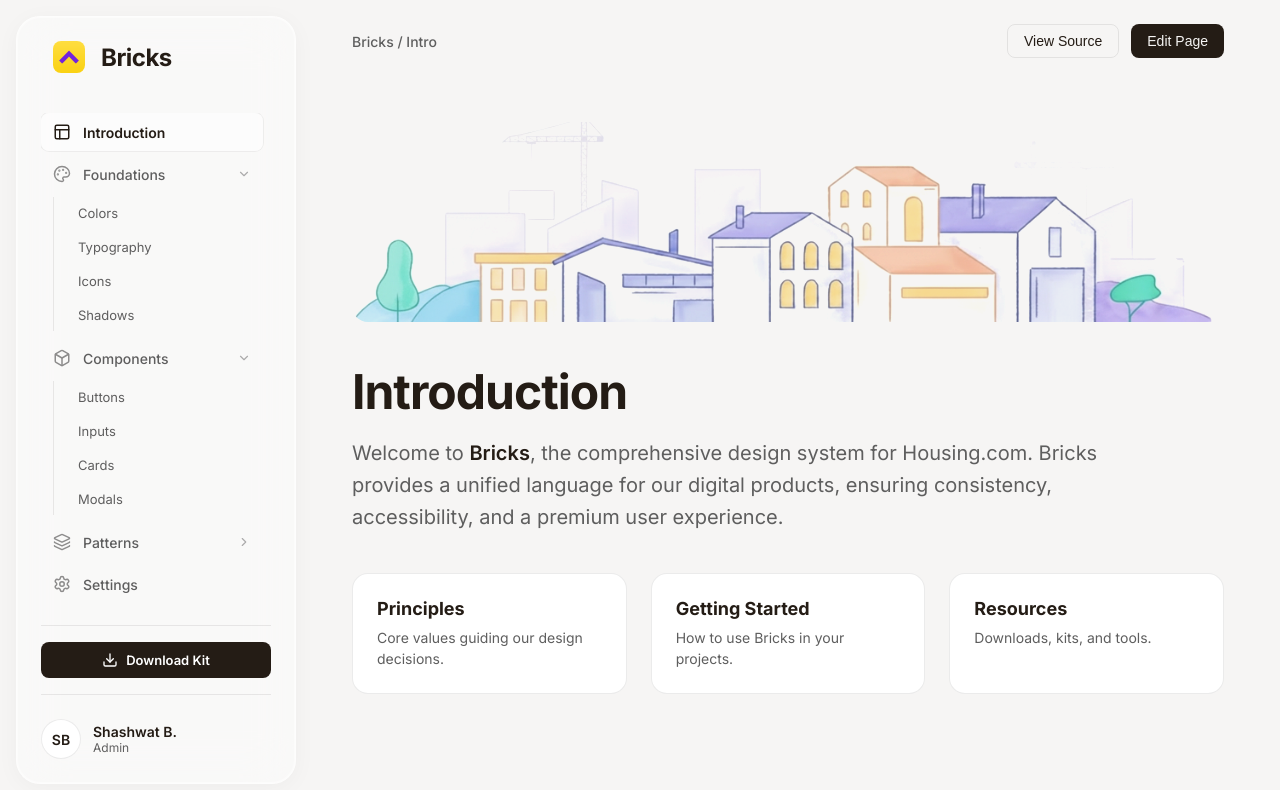
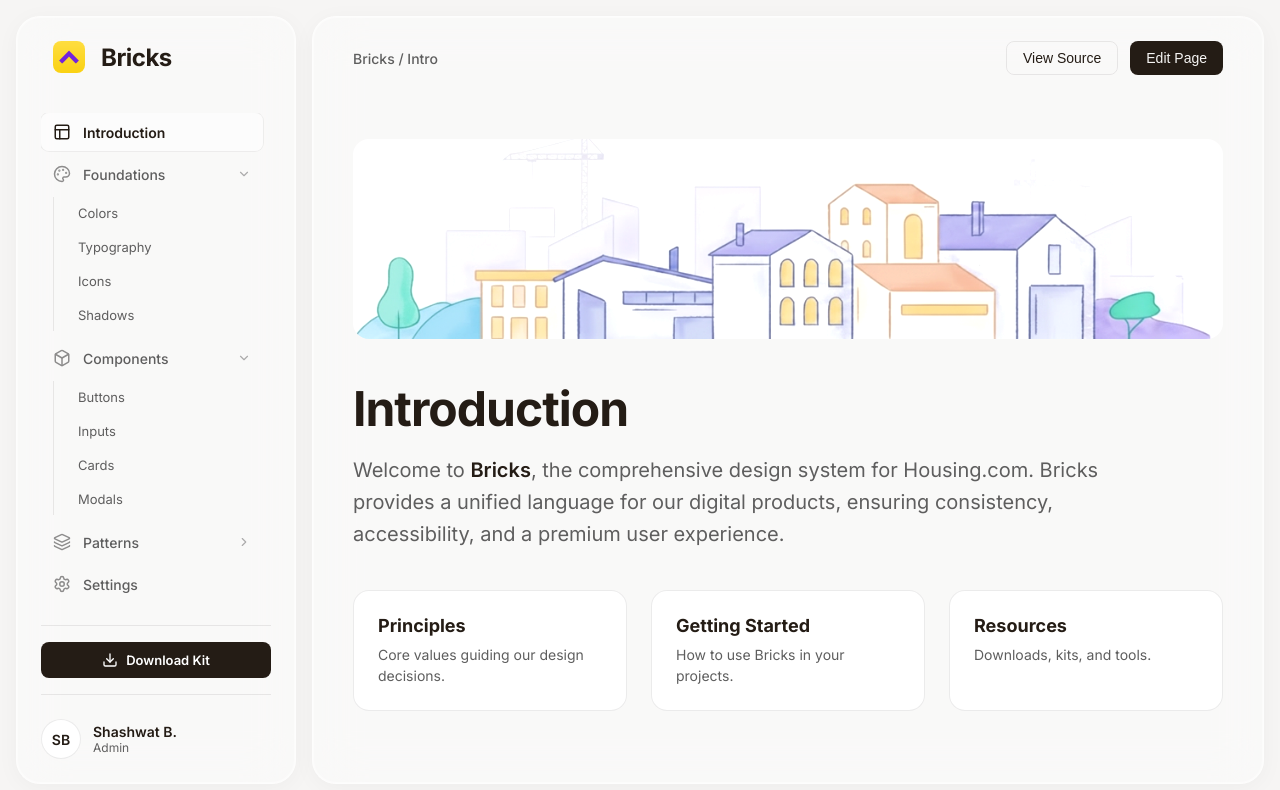
Before and after one commit to shashwatbb/bricks-design-system, a React (Vite) app: page / in a window 1280 px wide. Shown: the top 790 px of the page. Built offline with nearby package versions, Linux system fonts and the light colour scheme.

Commit message:
Update documentation to match sidebar card style

```diff
--- a/src/components/Documentation.css
+++ b/src/components/Documentation.css
@@ -1,11 +1,17 @@
  .documentation {
      flex: 1;
-    height: 100vh;
+     height: calc(100vh - 32px);
+     margin: 16px 16px 16px 0;
+     background: rgba(255, 255, 255, 0.4);
+     backdrop-filter: blur(24px);
+     -webkit-backdrop-filter: blur(24px);
+     border: 1px solid rgba(255, 255, 255, 0.6);
+     box-shadow:
+         0 4px 24px -1px rgba(0, 0, 0, 0.04),
+         0 0 0 1px rgba(255, 255, 255, 0.4) inset;
+     border-radius: 24px;
      overflow-y: auto;
-    background: var(--bg-primary);
      position: relative;
-    margin-right: 16px;
-    /* Equal padding on the right */
  }
 
  .doc-header {
```
Lines whose indentation alone changed are shown as unchanged.
